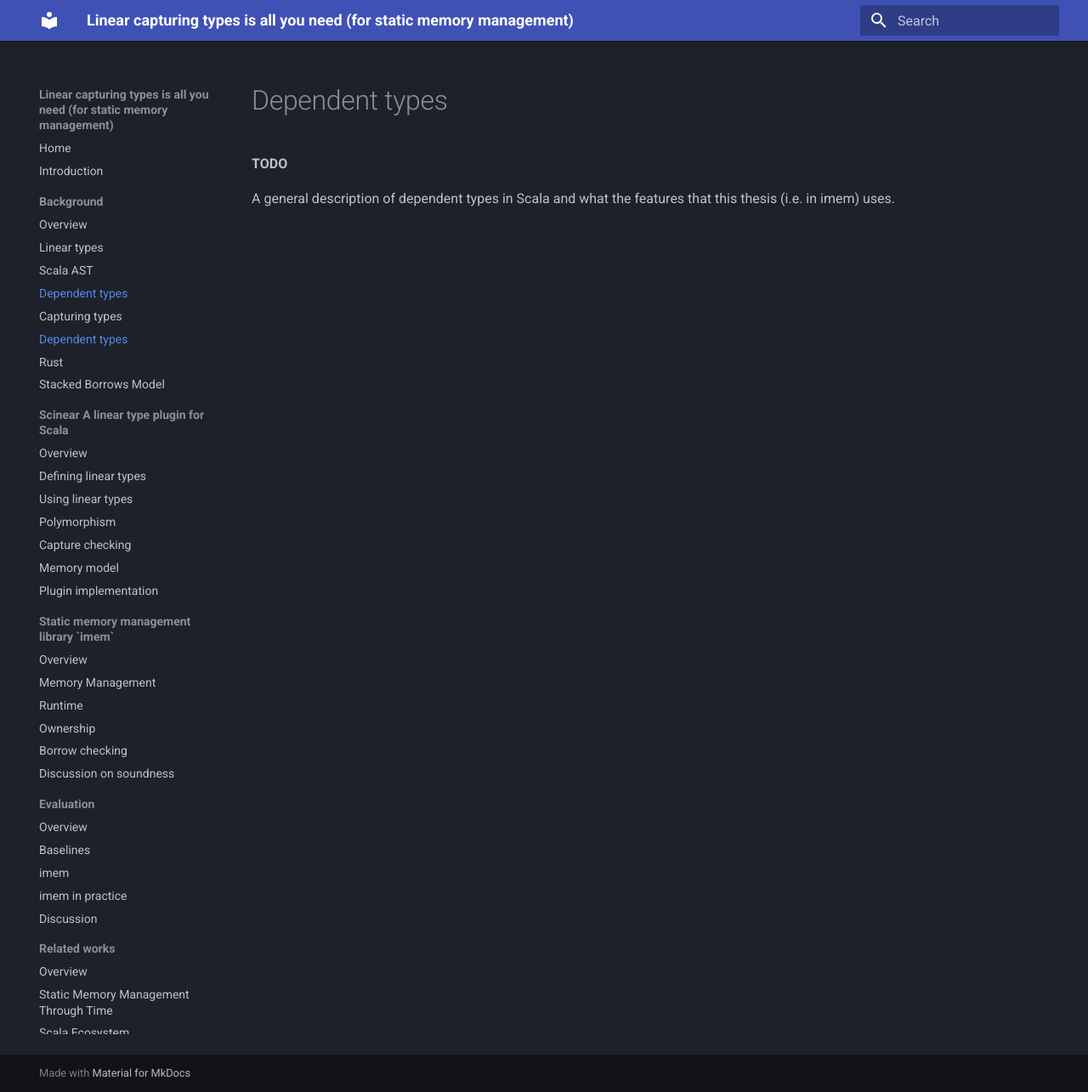
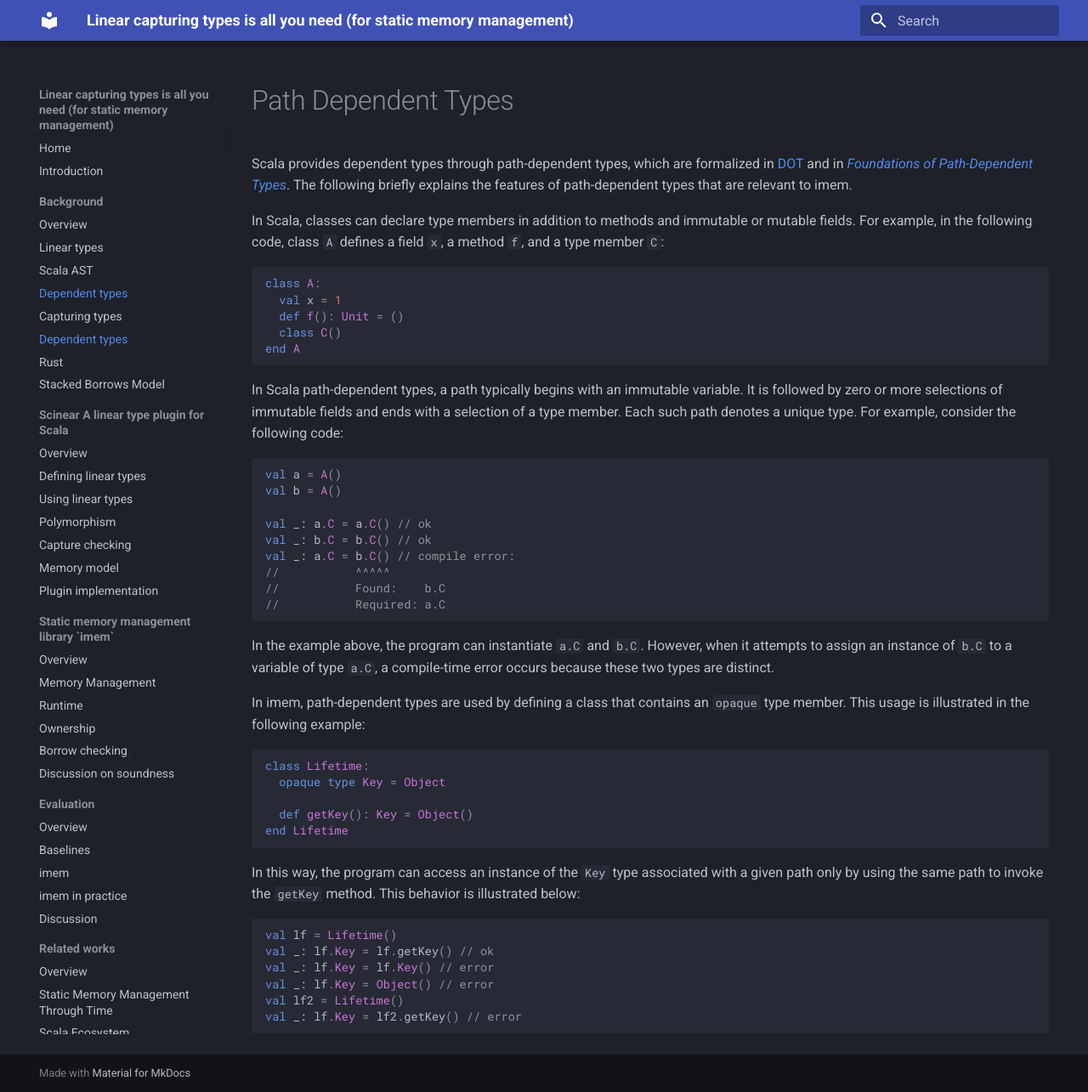
Before and after one commit to amsen20/masters-thesis, an MkDocs documentation site: the page built from docs/background/dependent-types.md, in a window 1280 px wide and 1285 px high. Shown: the whole window at 85% size. Built offline with MkDocs 1.6.1 and Material for MkDocs 9.7.7, drawn with Linux system fonts in a browser that asks for light colours.

Commit message:
Explain dependent types types in background

````diff
--- a/docs/background/dependent-types.md
+++ b/docs/background/dependent-types.md
@@ -1,3 +1,58 @@
-**TODO**
+# Path Dependent Types
 
-A general description of dependent types in Scala and what the features that this thesis (i.e. in imem) uses.
+Scala provides dependent types through path-dependent types, which are formalized in [DOT](https://infoscience.epfl.ch/server/api/core/bitstreams/678b1818-06aa-47f1-b7e0-783413d76044/content) and in [*Foundations of Path-Dependent Types*](https://dl.acm.org/doi/epdf/10.1145/2714064.2660216).
+The following briefly explains the features of path-dependent types that are relevant to imem.
+
+In Scala, classes can declare type members in addition to methods and immutable or mutable fields.
+For example, in the following code, class `A` defines a field `x`, a method `f`, and a type member `C`:
+
+```Scala
+class A:
+  val x = 1
+  def f(): Unit = ()
+  class C()
+end A
+```
+
+In Scala path-dependent types, a path typically begins with an immutable variable.
+It is followed by zero or more selections of immutable fields and ends with a selection of a type member.
+Each such path denotes a unique type.
+For example, consider the following code:
+
+```Scala
+val a = A()
+val b = A()
+
+val _: a.C = a.C() // ok
+val _: b.C = b.C() // ok
+val _: a.C = b.C() // compile error:
+//           ^^^^^
+//           Found:    b.C
+//           Required: a.C
+```
+
+In the example above, the program can instantiate `a.C` and `b.C`.
+However, when it attempts to assign an instance of `b.C` to a variable of type `a.C`, a compile-time error occurs because these two types are distinct.
+
+In imem, path-dependent types are used by defining a class that contains an `opaque` type member.
+This usage is illustrated in the following example:
+
+```Scala
+class Lifetime:
+  opaque type Key = Object
+
+  def getKey(): Key = Object()
+end Lifetime
+```
+
+In this way, the program can access an instance of the `Key` type associated with a given path only by using the same path to invoke the `getKey` method.
+This behavior is illustrated below:
+
+```Scala
+val lf = Lifetime()
+val _: lf.Key = lf.getKey() // ok
+val _: lf.Key = lf.Key() // error
+val _: lf.Key = Object() // error
+val lf2 = Lifetime()
+val _: lf.Key = lf2.getKey() // error
+```
````
